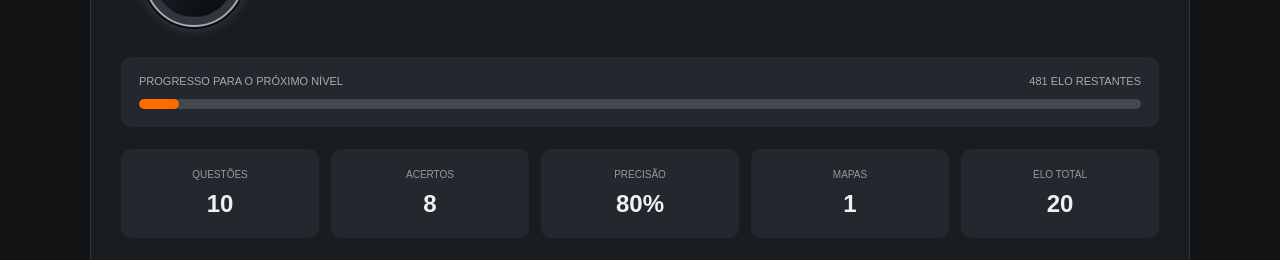
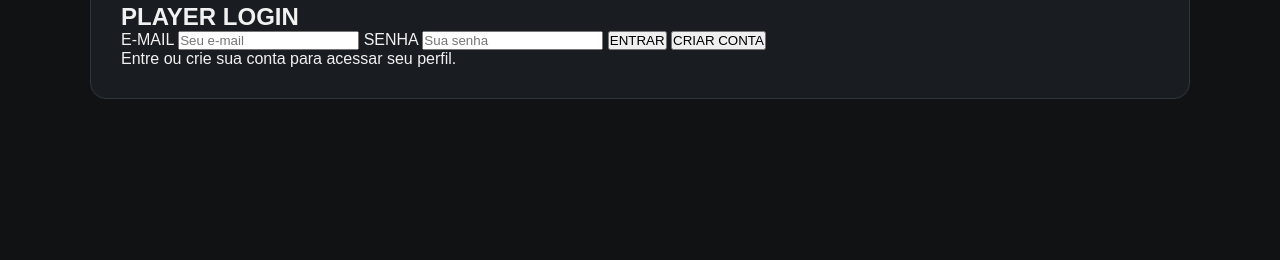
Before and after one commit to arthurricardoagostinho2006-alt/agostin666, a plain HTML site: page index.html in a window 1280 px wide. Shown: the part 388-648 px from the top of the page. Drawn offline with nearby package versions, Linux system fonts and the light colour scheme.

Commit message:
Update index.html

```diff
--- a/index.html
+++ b/index.html
@@ -11,10 +11,67 @@
 
     <main class="container">
 
+        <!-- LOGIN E CADASTRO -->
+
+        <section id="authPanel" class="auth-panel">
+
+            <h1>AGOSTIN666</h1>
+            <p>COMPETITIVE PROFILE</p>
+
+            <h2>PLAYER LOGIN</h2>
+
+            <form id="authForm">
+
+                <label for="authEmail">E-MAIL</label>
+                <input
+                    type="email"
+                    id="authEmail"
+                    placeholder="Seu e-mail"
+                    autocomplete="email"
+                    required
+                >
+
+                <label for="authPassword">SENHA</label>
+                <input
+                    type="password"
+                    id="authPassword"
+                    placeholder="Sua senha"
+                    autocomplete="current-password"
+                    minlength="6"
+                    required
+                >
+
+                <button type="submit" id="loginButton">
+                    ENTRAR
+                </button>
+
+                <button type="button" id="signupButton">
+                    CRIAR CONTA
+                </button>
+
+            </form>
+
+            <p id="authMessage" role="status">
+                Entre ou crie sua conta para acessar seu perfil.
+            </p>
+
+        </section>
+
+        <!-- CONTEÚDO DO PLAYER PROFILE -->
+
+        <div id="appContent" hidden>
+
             <header>
                 <h1>PLAYER PROFILE</h1>
                 <span>SEASON 1</span>
             </header>
+
+            <div class="account-bar">
+                <span id="accountEmail"></span>
+                <button type="button" id="logoutButton">
+                    SAIR DA CONTA
+                </button>
+            </div>
 
             <section class="profile">
 
@@ -193,7 +250,15 @@
                 AGOSTIN666 COMPETITIVE PROFILE
             </footer>
 
+        </div>
+
     </main>
+
+    <!-- BIBLIOTECA DO SUPABASE -->
+
+    <script src="https://cdn.jsdelivr.net/npm/@supabase/supabase-js@2"></script>
+
+    <!-- SISTEMA DO PLAYER PROFILE -->
 
     <script src="script.js"></script>
 
```
Lines whose indentation alone changed are shown as unchanged.
